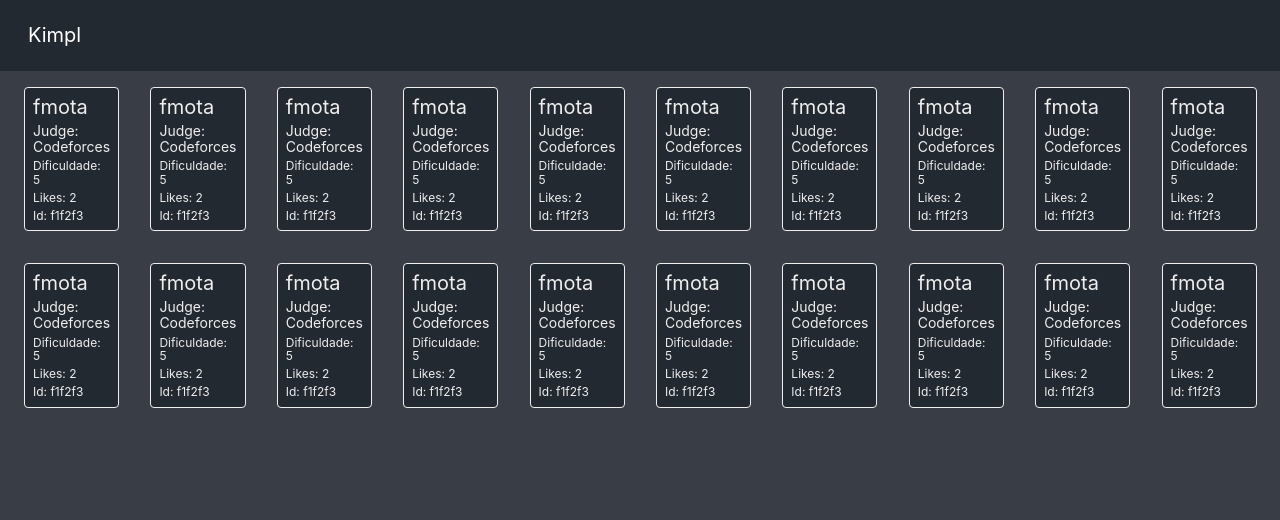
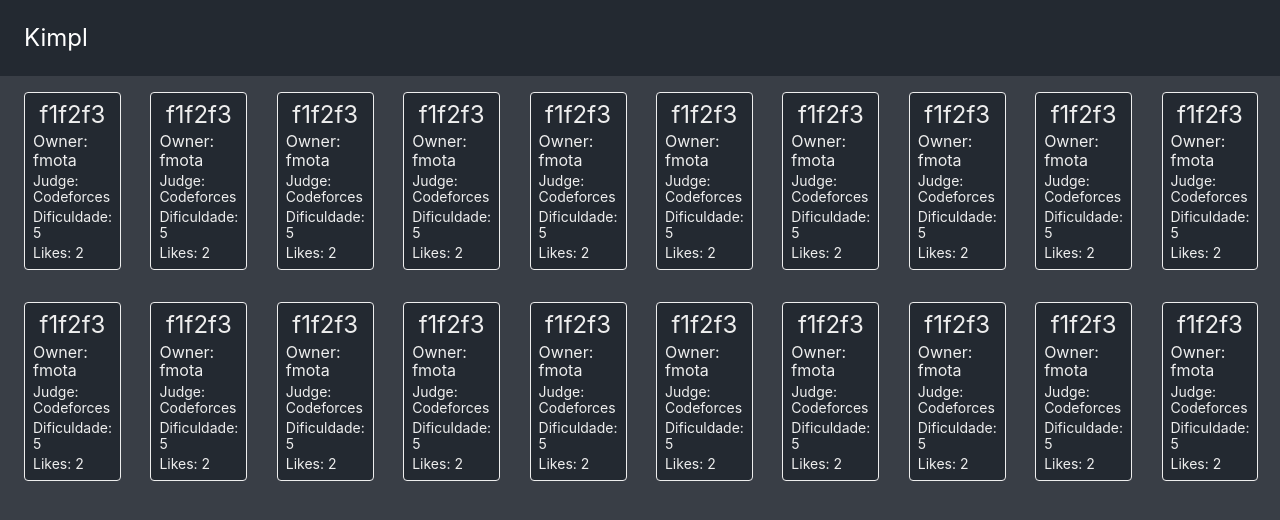
Before and after one commit to FMota0/kimpl, a React (Create React App) app in the folder client/: page /tags/1 in a window 1280 px wide. Shown: the top 520 px of the page. Built offline with nearby package versions, Linux system fonts and the light colour scheme.

Commit message:
Enhance interface

```diff
--- a/client/src/components/Header.js
+++ b/client/src/components/Header.js
@@ -3,10 +3,10 @@
 
 const Header = () => {
   return (
-    <div className="bg-raisin-black pa1">
+    <div className="bg-raisin-black">
       <div className="flex ml2">
         <Link to="/" style={{textDecoration: 'none'}}>
-          <p className="white pl3 f4">
+          <p className="white pl3 f3">
             Kimpl
           </p>
         </Link>
--- a/client/src/components/Link.js
+++ b/client/src/components/Link.js
@@ -2,14 +2,17 @@
 
 const Link = ({link}) => {
   return (
-    <div>
-      <p className="f2 black tc mt2"> {link.id} </p>
+    <div className="cultured">
+      <p className="f2 tc mt2"> {link.id} </p>
       <div className="flex flex-wrap">
         <div className="w-60">
-          <p> Link e descricao </p>
+          <p> Link: <a href={link.link} style={{textDecoration: 'none'}} className="cerulean-crayola"> {link.link}</a>  </p>
+          <p> Descrição: {link.desc} </p>
         </div>
         <div className="w-40">
-          <p> Meta </p>
+          <p> Owner: {link.owner} </p>
+          <p> Likes: {link.likes} </p>
+          <p> Difficulty: {link.difficulty}</p>
         </div>
       </div>
     </div>
--- a/client/src/components/LinkCard.js
+++ b/client/src/components/LinkCard.js
@@ -3,11 +3,11 @@
 const LinkCard = ({ link: { id, owner, judge, difficulty, likes } }) => {
   return (
     <div className="ba br2 card pl2 pr2 pb2 pt2 fl">
-      <div className="f4"> {owner} </div>
+      <div className="f3 tc"> {id} </div>
+      <div className="f5 mt1"> Owner: {owner} </div>
       <div className="f6 mt1"> Judge: {judge} </div>
-      <div className="f7 mt1">Dificuldade: {difficulty}</div>
-      <div className="f7 mt1">Likes: {likes}</div>
-      <div className="f7 mt1"> Id: {id} </div>
+      <div className="f6 mt1"> Dificuldade: {difficulty}</div>
+      <div className="f6 mt1"> Likes: {likes}</div>
     </div>
   )
 };
--- a/client/src/components/Links.js
+++ b/client/src/components/Links.js
@@ -11,6 +11,8 @@
     difficulty: 5,
     likes: 2,
     judge: 'Codeforces',
+    link: 'google.com',
+    desc: 'Nya Nya',
   },
 ];
 
@@ -24,6 +26,7 @@
     transform: 'translate(-50%, -50%)',
     minWidth: '600px',
     minHeight: '400px',
+    backgroundColor: 'var(--charcoal)'
   }
 };
 
```
